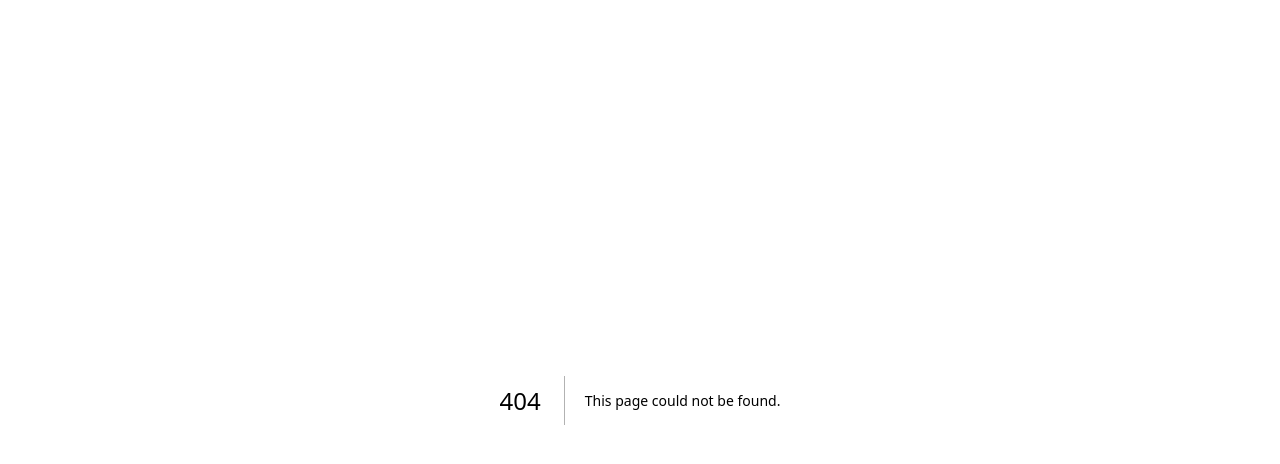
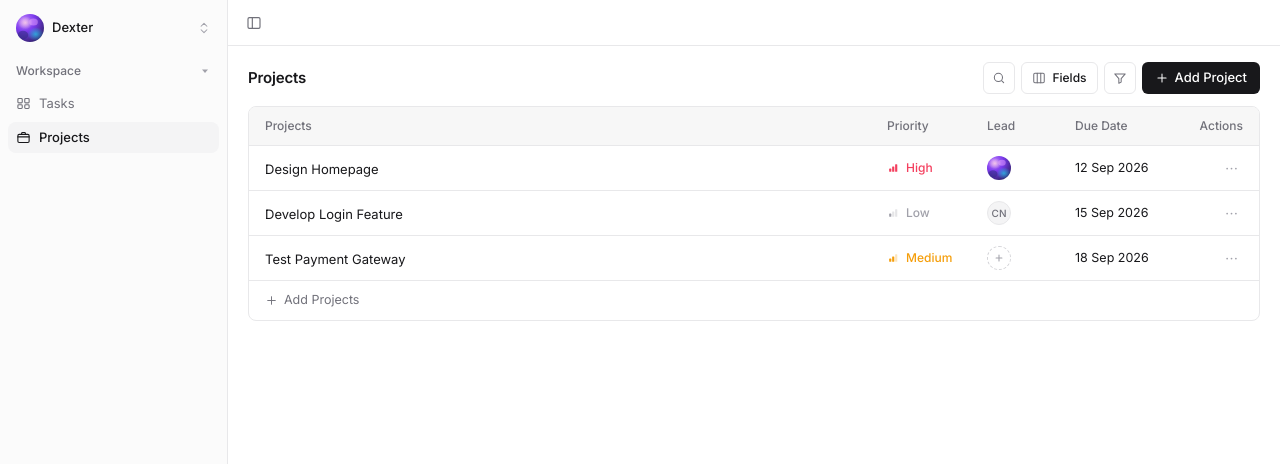
Before and after one commit to janmej0y/Pyramid, a Next.js app in the folder frontend/: page /projects in a window 1280 px wide. Before the commit this address had no page. Shown: the top 464 px of the page. Built offline with nearby package versions, Linux system fonts and the light colour scheme.

Commit message:
feat(projects): add projects table and project detail with breadcrumb

```diff
--- /dev/null
+++ b/frontend/src/app/projects/[id]/page.tsx
@@ -0,0 +1,39 @@
+import Link from "next/link";
+import { notFound } from "next/navigation";
+import { AppShell } from "@/components/layout/app-shell";
+import { TasksView } from "@/components/tasks/tasks-view";
+import { ChevronRightIcon } from "@/components/ui/icons";
+import { projects } from "@/lib/data";
+
+export function generateStaticParams() {
+  return projects.map((project) => ({ id: project.id }));
+}
+
+export default async function ProjectDetailPage({
+  params,
+}: {
+  params: Promise<{ id: string }>;
+}) {
+  const { id } = await params;
+  const project = projects.find((p) => p.id === id);
+  if (!project) notFound();
+
+  return (
+    <AppShell
+      breadcrumb={
+        <nav aria-label="Breadcrumb" className="flex min-w-0 items-center gap-1.5 text-[13px]">
+          <Link
+            href="/projects"
+            className="shrink-0 text-[var(--text-muted)] transition-colors hover:text-[var(--text)]"
+          >
+            Projects
+          </Link>
+          <ChevronRightIcon size={13} className="shrink-0 text-[var(--text-subtle)]" />
+          <span className="truncate text-[var(--text)]">{project.name}</span>
+        </nav>
+      }
+    >
+      <TasksView />
+    </AppShell>
+  );
+}
--- /dev/null
+++ b/frontend/src/app/projects/page.tsx
@@ -0,0 +1,12 @@
+import { AppShell } from "@/components/layout/app-shell";
+import { ProjectsView } from "@/components/projects/projects-view";
+
+export const metadata = { title: "Projects · Pyramid" };
+
+export default function ProjectsPage() {
+  return (
+    <AppShell>
+      <ProjectsView />
+    </AppShell>
+  );
+}
--- /dev/null
+++ b/frontend/src/components/projects/projects-view.tsx
@@ -0,0 +1,164 @@
+"use client";
+
+import { useMemo, useState } from "react";
+import Link from "next/link";
+import { PageToolbar } from "@/components/layout/page-toolbar";
+import { Avatar, AvatarAdd } from "@/components/ui/avatar";
+import { PriorityChip } from "@/components/ui/chips";
+import { MoreHorizontalIcon, PlusIcon } from "@/components/ui/icons";
+import { projects } from "@/lib/data";
+import { formatDateLong } from "@/lib/utils";
+import type { FieldKey, Priority } from "@/lib/types";
+
+const DEFAULT_FIELDS: Record<FieldKey, boolean> = {
+  priority: true,
+  members: true,
+  dueDate: true,
+  assignees: true,
+  labels: false,
+  status: false,
+  reporter: false,
+};
+
+export function ProjectsView() {
+  const [fields, setFields] = useState(DEFAULT_FIELDS);
+  const [search, setSearch] = useState("");
+  const [searchOpen, setSearchOpen] = useState(false);
+  const [filterPriority, setFilterPriority] = useState<Priority | null>(null);
+
+  const query = search.trim().toLowerCase();
+
+  const visible = useMemo(
+    () =>
+      projects.filter((project) => {
+        const byQuery = !query || project.name.toLowerCase().includes(query);
+        const byPriority = !filterPriority || project.priority === filterPriority;
+        return byQuery && byPriority;
+      }),
+    [query, filterPriority],
+  );
+
+  return (
+    <>
+      <PageToolbar
+        title="Projects"
+        addLabel="Add Project"
+        fields={fields}
+        onFieldChange={(key, value) => setFields((prev) => ({ ...prev, [key]: value }))}
+        search={search}
+        onSearchChange={setSearch}
+        searchOpen={searchOpen}
+        onSearchOpenChange={setSearchOpen}
+        filterPriority={filterPriority}
+        onFilterPriorityChange={setFilterPriority}
+      />
+
+      <div className="px-4 pb-8 sm:px-5">
+        <div className="overflow-hidden rounded-lg border border-[var(--border)] bg-[var(--surface)]">
+          <div className="hidden items-center gap-3 border-b border-[var(--border)] bg-[var(--table-head-bg)] px-4 py-2.5 text-[12px] font-medium text-[var(--text-muted)] md:flex">
+            <span className="min-w-0 flex-1">Projects</span>
+            {fields.priority ? <span className="w-[88px] shrink-0">Priority</span> : null}
+            {fields.members ? <span className="w-[76px] shrink-0">Lead</span> : null}
+            {fields.dueDate ? <span className="w-[104px] shrink-0">Due Date</span> : null}
+            <span className="w-[52px] shrink-0 text-right">Actions</span>
+          </div>
+
+          <ul>
+            {visible.map((project) => (
+              <li
+                key={project.id}
+                className="border-b border-[var(--border)] last:border-b-0 hover:bg-[var(--hover)]"
+              >
+                {/* Desktop row */}
+                <div className="hidden items-center gap-3 px-4 py-2.5 md:flex">
+                  <div className="min-w-0 flex-1">
+                    <Link
+                      href={`/projects/${project.id}`}
+                      className="truncate text-[13px] text-[var(--text)] hover:underline"
+                    >
+                      {project.name}
+                    </Link>
+                  </div>
+
+                  {fields.priority ? (
+                    <div className="w-[88px] shrink-0">
+                      <PriorityChip priority={project.priority} />
+                    </div>
+                  ) : null}
+
+                  {fields.members ? (
+                    <div className="flex w-[76px] shrink-0 items-center">
+                      {project.lead.name ? (
+                        <Avatar name={project.lead.name} src={project.lead.avatar} size="sm" />
+                      ) : (
+                        <AvatarAdd size="sm" />
+                      )}
+                    </div>
+                  ) : null}
+
+                  {fields.dueDate ? (
+                    <div className="w-[104px] shrink-0 text-[12.5px] text-[var(--text)]">
+                      {formatDateLong(project.dueDate)}
+                    </div>
+                  ) : null}
+
+                  <div className="flex w-[52px] shrink-0 justify-end">
+                    <button
+                      type="button"
+                      aria-label={`Actions for ${project.name}`}
+                      className="inline-flex h-6 w-6 items-center justify-center rounded text-[var(--text-subtle)] transition-colors hover:bg-[var(--hover)] hover:text-[var(--text)]"
+                    >
+                      <MoreHorizontalIcon size={15} />
+                    </button>
+                  </div>
+                </div>
+
+                {/* Mobile stacked card */}
+                <div className="flex items-start gap-3 px-3 py-3 md:hidden">
+                  <div className="min-w-0 flex-1">
+                    <Link
+                      href={`/projects/${project.id}`}
+                      className="truncate text-[13px] text-[var(--text)] hover:underline"
+                    >
+                      {project.name}
+                    </Link>
+                    <div className="mt-1.5 flex flex-wrap items-center gap-x-3 gap-y-1.5">
+                      {fields.priority ? <PriorityChip priority={project.priority} /> : null}
+                      {fields.dueDate ? (
+                        <span className="text-[11.5px] text-[var(--text-muted)]">
+                          {formatDateLong(project.dueDate)}
+                        </span>
+                      ) : null}
+                      {fields.members ? (
+                        project.lead.name ? (
+                          <Avatar name={project.lead.name} src={project.lead.avatar} size="xs" />
+                        ) : (
+                          <AvatarAdd size="xs" />
+                        )
+                      ) : null}
+                    </div>
+                  </div>
+                  <button
+                    type="button"
+                    aria-label={`Actions for ${project.name}`}
+                    className="inline-flex h-6 w-6 shrink-0 items-center justify-center rounded text-[var(--text-subtle)] transition-colors hover:bg-[var(--hover)]"
+                  >
+                    <MoreHorizontalIcon size={15} />
+                  </button>
+                </div>
+              </li>
+            ))}
+          </ul>
+
+          <button
+            type="button"
+            className="flex w-full items-center gap-1.5 border-t border-[var(--border)] px-4 py-2.5 text-[12.5px] text-[var(--text-muted)] transition-colors hover:bg-[var(--hover)] hover:text-[var(--text)]"
+          >
+            <PlusIcon size={13} />
+            Add Projects
+          </button>
+        </div>
+      </div>
+    </>
+  );
+}
```
